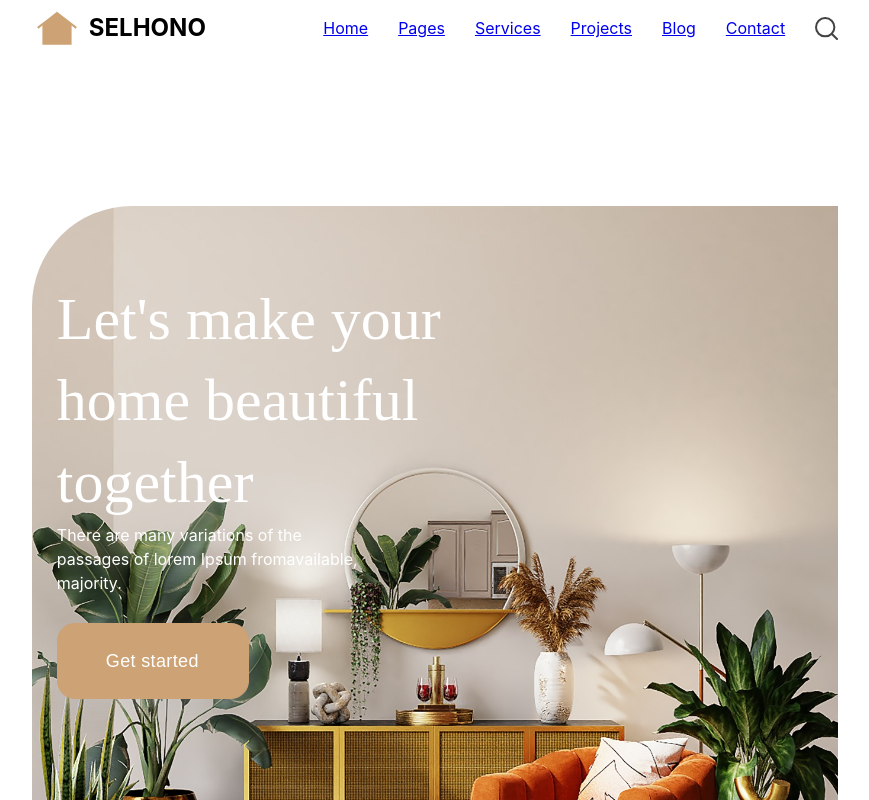
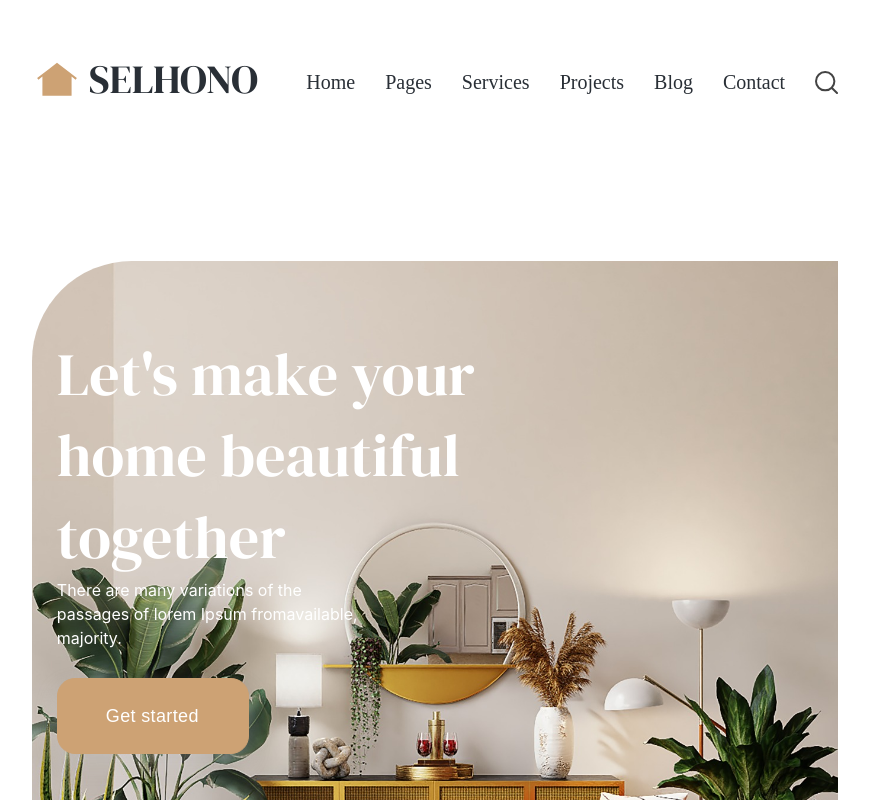
Before and after one commit to nadiia-gor/selhomo-project, a React (Vite) app in the folder homeworks_128/term_project/: page / in a window 1280 px wide. Shown: the top 800 px of the page, without its empty margins (205-1074 px from the left). Built offline with nearby package versions, Linux system fonts and the light colour scheme.

Commit message:
style the header

```diff
--- a/homeworks_128/term_project/package.json
+++ b/homeworks_128/term_project/package.json
@@ -10,6 +10,7 @@
     "preview": "vite preview"
   },
   "dependencies": {
+    "@fontsource-variable/jost": "^5.0.18",
     "@fontsource/dm-serif-display": "^5.0.19",
     "react": "^18.2.0",
     "react-dom": "^18.2.0",
--- a/homeworks_128/term_project/src/components/Logo.jsx
+++ /dev/null
@@ -1,17 +0,0 @@
-// import React from 'react';
-import MyComponents from './MyComponents';
-
-const Logo = () => {
-  return (
-    <MyComponents.FlexRow style={{ alignItems: 'center', gap: '7px' }}>
-      <img
-        src="src/assets/images/logo.svg"
-        alt="logo"
-        style={{ width: '50px', height: '50px' }}
-      />
-      <h2 style={{ margin: 0 }}>SELHONO</h2>
-    </MyComponents.FlexRow>
-  );
-};
-
-export default Logo;
--- /dev/null
+++ b/homeworks_128/term_project/src/components/Logo/Logo.jsx
@@ -0,0 +1,14 @@
+// import React from 'react';
+import MyComponents from '../MyComponents';
+import './Logo.scss';
+
+const Logo = () => {
+  return (
+    <MyComponents.FlexRow className="logo--container">
+      <img src="src/assets/images/logo.svg" alt="logo" />
+      <p style={{ margin: 0 }}>SELHONO</p>
+    </MyComponents.FlexRow>
+  );
+};
+
+export default Logo;
--- /dev/null
+++ b/homeworks_128/term_project/src/components/Logo/Logo.scss
@@ -0,0 +1,21 @@
+.logo--container {
+  align-items: 'center';
+  gap: '7px';
+  display: flex;
+  align-items: flex-start;
+  gap: 7px;
+
+  img {
+    width: '50px';
+    height: '50px';
+  }
+
+  p {
+    color: #292f36;
+    font-family: 'DM Serif Display';
+    font-size: 40px;
+    font-style: normal;
+    font-weight: 400;
+    line-height: 125%;
+  }
+}
--- a/homeworks_128/term_project/src/components/footer/Footer.jsx
+++ b/homeworks_128/term_project/src/components/footer/Footer.jsx
@@ -1,5 +1,5 @@
 import React from 'react';
-import Logo from '../Logo';
+import Logo from '../Logo/Logo';
 import './Footer.scss';
 
 const Footer = () => {
--- a/homeworks_128/term_project/src/components/header/Header.jsx
+++ b/homeworks_128/term_project/src/components/header/Header.jsx
@@ -1,14 +1,14 @@
 import React from 'react';
 import { Link } from 'react-router-dom';
 import styled from 'styled-components';
-import Logo from '../Logo';
+import Logo from '../Logo/Logo';
 import './Header.scss';
 
 const HeaderContainer = styled.div`
   display: flex;
   justify-content: space-between;
   width: 63%;
-  margin: 0 auto;
+  margin: 54px auto 0px auto;
 `;
 
 export const Header = () => {
@@ -16,7 +16,7 @@ export const Header = () => {
     <header>
       <HeaderContainer>
         <Logo />
-        <div className="nav-items">
+        <div className="header--nav-items">
           <nav>
             <ul style={{ display: 'flex', gap: '30px' }}>
               <li>
--- a/homeworks_128/term_project/src/components/header/Header.scss
+++ b/homeworks_128/term_project/src/components/header/Header.scss
@@ -1,18 +1,25 @@
-.nav-items {
+.header--nav-items {
   display: flex;
   gap: 30px;
   align-items: center;
-}
 
   li {
     list-style-type: none;
   }
 
+  // The <Link> component is really just an <a> with a className. But we don't have any
+  // other links, so let's just style the <a> component
   a {
-  cursor: pointer;
+    color: #292f36;
+    font-family: 'Jost Variable';
+    font-size: 20px;
+    font-style: normal;
+    font-weight: 500;
+    line-height: 125%;
+    text-decoration: none;
+
+    &:hover {
+      color: #c76904;
     }
-
-a:hover {
-  color: #c76904;
-  transition: 0.2 ease;
   }
+}
--- a/homeworks_128/term_project/src/main.jsx
+++ b/homeworks_128/term_project/src/main.jsx
@@ -1,3 +1,8 @@
+/* import fonts in a single entrypoint */
+import '@fontsource-variable/jost';
+import '@fontsource/dm-serif-display';
+/* font section end */
+
 import React from 'react';
 import ReactDOM from 'react-dom/client';
 import App from './App.jsx';
--- a/homeworks_128/term_project/src/pages/Home/Home.jsx
+++ b/homeworks_128/term_project/src/pages/Home/Home.jsx
@@ -11,7 +11,7 @@ const Home = () => {
             There are many variations of the passages of lorem Ipsum
             fromavailable, majority.
           </p>
-          <Button buttonText={'Get started'}></Button>
+          <Button buttonText={'Get started'} />
         </div>
       </div>
     </div>
```
Also changed, not shown: homeworks_128/term_project/.eslintrc.cjs, 2 other files (tests, documents, lock files or other folders). Lines whose indentation alone changed are shown as unchanged.
